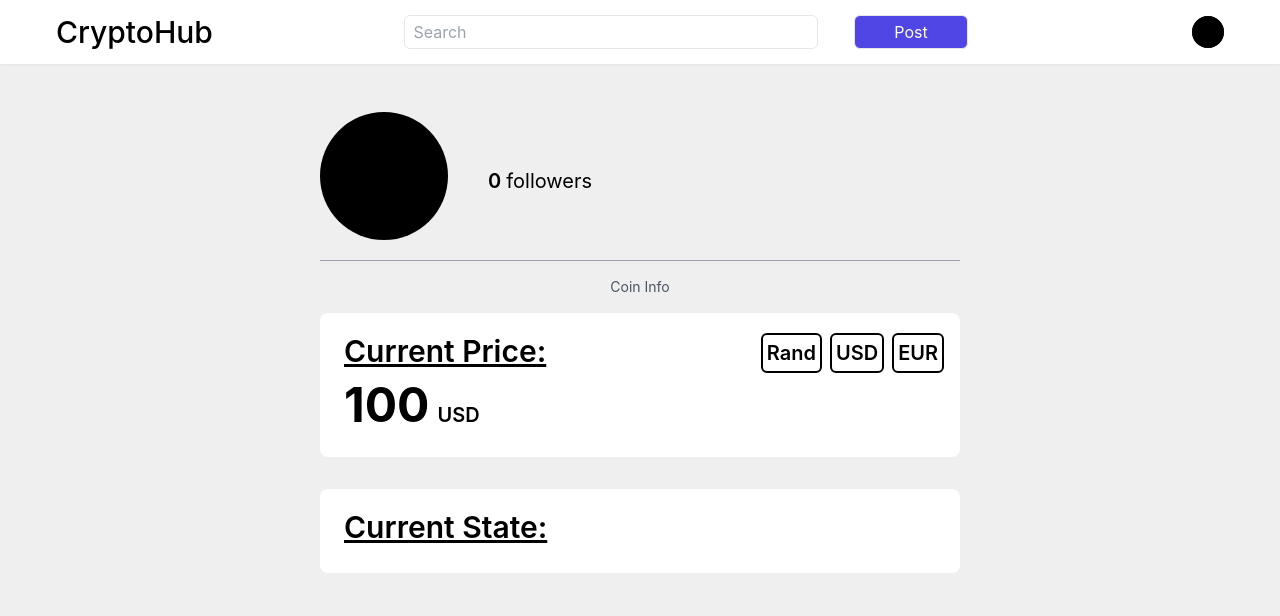
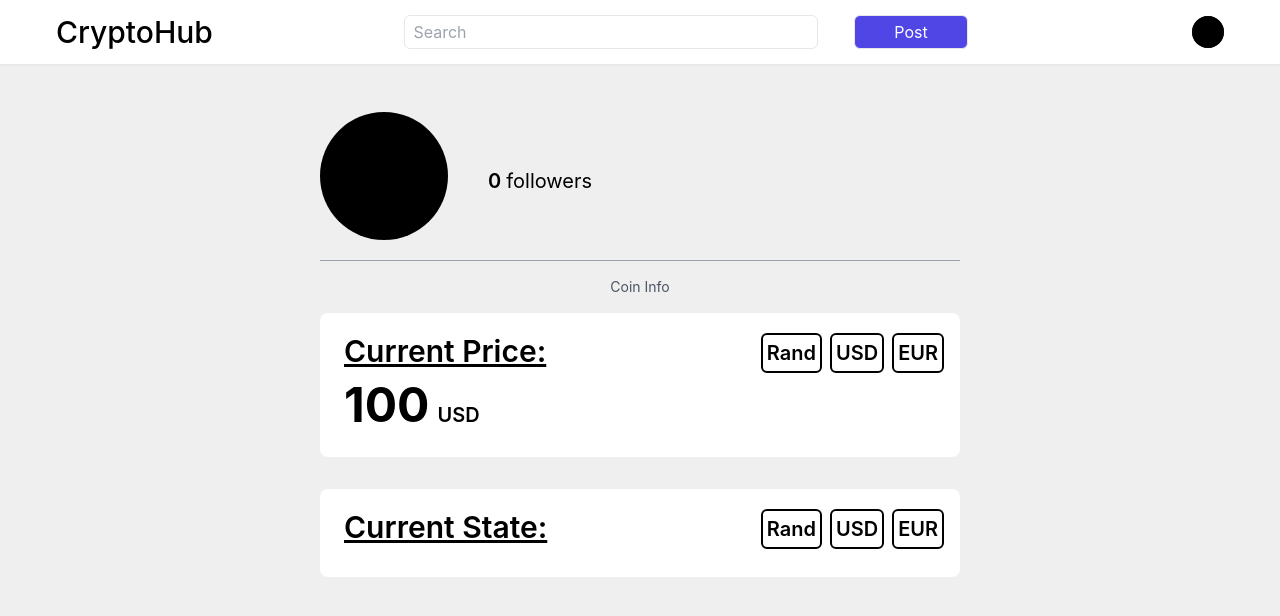
Before and after one commit to COS301-SE-2022/CryptoHub, a Next.js app in the folder client/: page /coin in a window 1280 px wide. Shown: the top 616 px of the page. Built offline with nearby package versions, Linux system fonts and the light colour scheme.

Commit message:
Added currencies to CoinInfoNext.js

```diff
--- a/client/components/CoinAccount/CoinInfoNext.js
+++ b/client/components/CoinAccount/CoinInfoNext.js
@@ -10,6 +10,17 @@ const CoinInfoNext = ({ name, price }) => {
           <p className="text-3xl font-semibold mb-2 translate-y-1 ml-2 text-center text-decoration-line: underline">
             {name}
           </p>
+          <div className="flex flex-row justify-between">
+            <button className="text-xl font-semibold mb-2 translate-y-1 ml-2 text-right border-black border-2 p-1 rounded-md">
+              Rand
+            </button>
+            <button className="text-xl font-semibold mb-2 translate-y-1 ml-2 text-right border-black border-2 p-1 rounded-md">
+              USD
+            </button>
+            <button className="text-xl font-semibold mb-2 translate-y-1 ml-2 text-right border-black border-2 p-1 rounded-md">
+              EUR
+            </button>
+          </div>
         </div>
       </div>
     </div>
```
